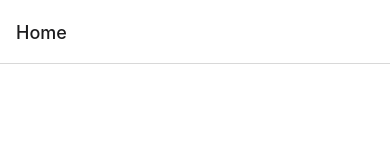
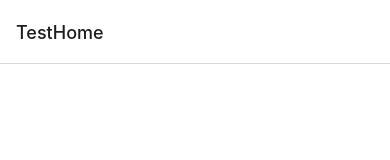
Before and after one commit to saniyaw7/Project1SE, a React Native app: screen /TestHome in a window 390 px wide. Shown: the top 160 px of the page. Built offline with nearby package versions, Linux system fonts and the light colour scheme.

Commit message:
cleaned up

```diff
--- a/App.js
+++ b/App.js
@@ -2,7 +2,7 @@ import { StatusBar } from 'expo-status-bar';
 import { StyleSheet} from 'react-native';
 import { NavigationContainer } from '@react-navigation/native';
 import { createNativeStackNavigator } from '@react-navigation/native-stack';
-import HomeScreen from './components/HomeScreen';
+import TestHomeScreen from './components/TestHomeScreen';
 import ExercisesScreen from './components/ExercisesScreen';
 import EquipmentScreen from './components/EquipmentScreen';
 
@@ -14,8 +14,8 @@ export default function App() {
     <NavigationContainer>
       <Stack.Navigator>
         <Stack.Screen
-          name='Home'
-          component={HomeScreen}
+          name='TestHome'
+          component={TestHomeScreen}
         />
         <Stack.Screen
           name='Equipment'
--- a/components/EquipmentScreen.js
+++ b/components/EquipmentScreen.js
@@ -26,7 +26,7 @@ const EquipmentScreen = ({navigation}) => {
     <View style={styles.container}>
       <View style={styles.dropdownContainer}>
         <Text>
-          Filter Exercises By:
+          Filter Exercises By Equipment:
         </Text>
         <Dropdown
           style={styles.dropdown}
--- a/components/ExercisesScreen.js
+++ b/components/ExercisesScreen.js
@@ -56,7 +56,7 @@ const ExercisesScreen = ({route, navigation}) => {
       <Text>Save</Text>
       <Button
         title='Save'
-        onPress={() => navigation.navigate("Home")}
+        onPress={() => navigation.navigate("TestHome")}
       />
     </View>
     )
--- a/components/HomeScreen.js
+++ b/components/TestHomeScreen.js
@@ -1,6 +1,6 @@
 import { Button, StyleSheet, Text, View } from 'react-native'
 
-const HomeScreen = ({navigation}) => {
+const TestHomeScreen = ({navigation}) => {
     return (
         <View style={styles.container}>
             <Text>Welcome</Text>
@@ -12,7 +12,7 @@ const HomeScreen = ({navigation}) => {
     )
 }
 
-export default HomeScreen
+export default TestHomeScreen
 
 const styles = StyleSheet.create({
     container: {
```
